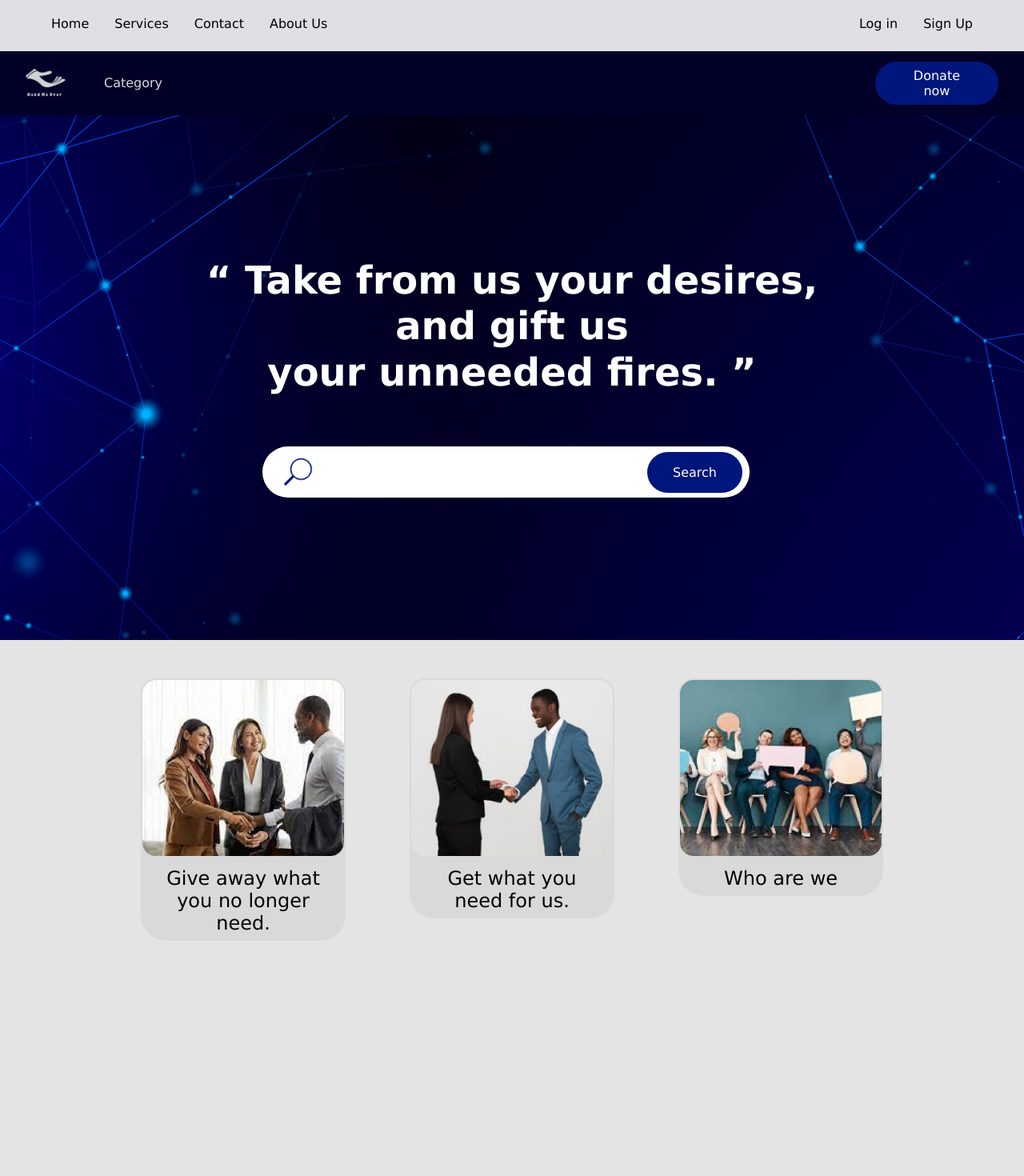
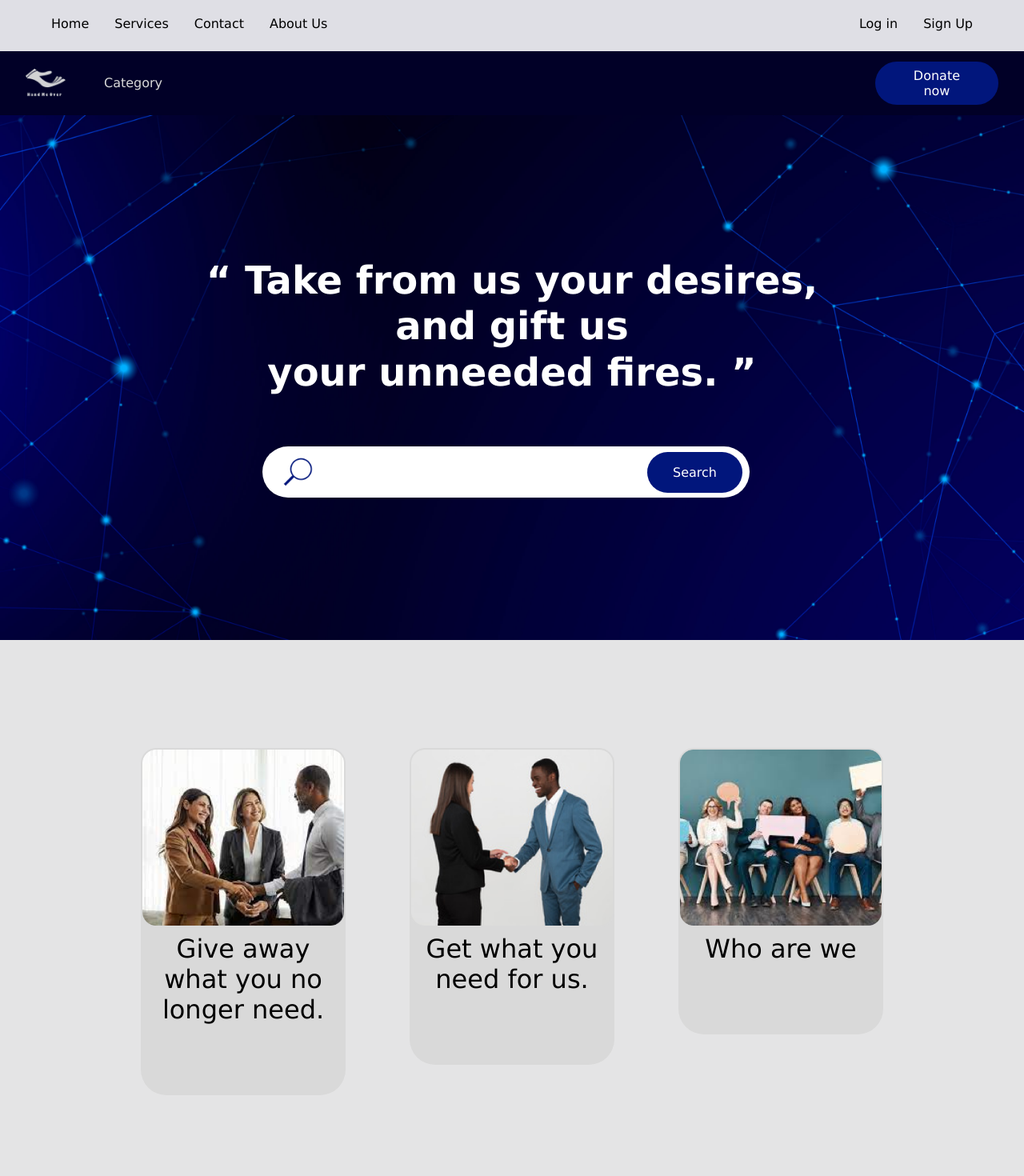
Before and after one commit to NalakaDineshSamarasingha/HandMeOver, a React (Create React App) app in the folder frontend/: page / in a window 1280 px wide. Shown: the top 1470 px of the page at 80% size. Built offline with nearby package versions, Linux system fonts and the light colour scheme; the HTML template or start-up script is replaced by a standard one.

Commit message:
add some css changes

```diff
--- a/frontend/src/component/Header/header.css
+++ b/frontend/src/component/Header/header.css
@@ -1,6 +1,8 @@
 .header{
     height: calc(100vh - 9rem);
     background-image: url('../../assests/bg.png');
+    background-repeat: no-repeat;
+    background-size: cover;
     display: flex;
     flex-direction: column;
     justify-content: center;
--- a/frontend/src/component/intro/intro.css
+++ b/frontend/src/component/intro/intro.css
@@ -3,6 +3,9 @@
     background: #E4E4E5;
     height: calc(100vh - 9rem);
     overflow: hidden;
+    display: flex;
+    justify-content: center;
+    align-items: center;
 }
 .intro{
     margin: 0;
@@ -16,15 +19,21 @@
 }
 .component{
     width: 20vw;
+    height: 60vh;
+    min-height: fit-content;
     max-height: fit-content;
     background: #D9D9D9;
     border-radius: 2rem;
+    display: flex;
+    flex-direction: column;
+    justify-content: space-between;
+    padding-bottom: 10vh;
 }
 .component img{
     width: 20vw;
 }
 .component p{
-    font-size: 1.5rem;
+    font-size: 2rem;
     padding: 0.5rem 1rem;
     text-align: center;
     position: relative;
```
